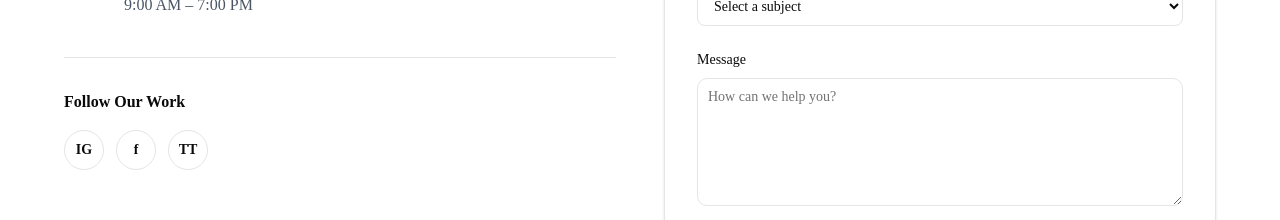
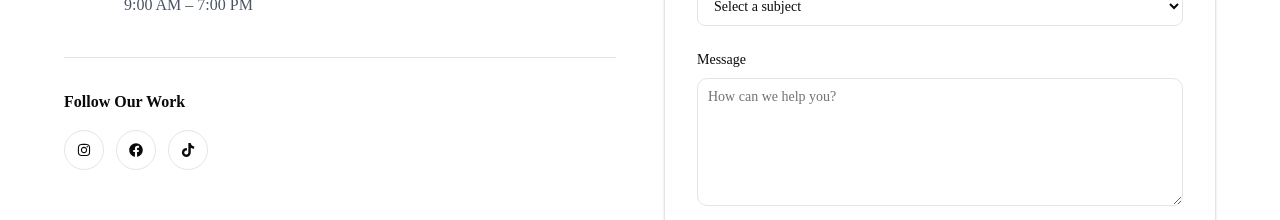
Before and after one commit to Nuhamin-07/tattoo-studio, a Next.js app: page /contact-us in a window 1280 px wide. Shown: the part 860-1080 px from the top of the page. Built offline with nearby package versions, Linux system fonts and the light colour scheme.

Commit message:
contact icons modified

```diff
--- a/app/contact-us/page.tsx
+++ b/app/contact-us/page.tsx
@@ -8,6 +8,8 @@ import {
     Phone,
     Send,
 } from "lucide-react";
+import { FaFacebook, FaInstagram, FaTiktok } from "react-icons/fa";
+
 
 import { Button } from "@/components/ui/button";
 import { Input } from "@/components/ui/input";
@@ -127,7 +129,7 @@ export default function ContactPage() {
                                     aria-label="Instagram"
                                     className="flex h-10 w-10 items-center justify-center rounded-full border text-sm font-semibold transition hover:bg-black hover:text-white"
                                 >
-                                    IG
+                                    <FaInstagram />
                                 </a>
 
                                 <a
@@ -135,7 +137,7 @@ export default function ContactPage() {
                                     aria-label="Facebook"
                                     className="flex h-10 w-10 items-center justify-center rounded-full border text-sm font-semibold transition hover:bg-black hover:text-white"
                                 >
-                                    f
+                                    <FaFacebook />
                                 </a>
 
                                 <a
@@ -143,7 +145,7 @@ export default function ContactPage() {
                                     aria-label="TikTok"
                                     className="flex h-10 w-10 items-center justify-center rounded-full border text-sm font-semibold transition hover:bg-black hover:text-white"
                                 >
-                                    TT
+                                    <FaTiktok />
                                 </a>
                             </div>
                         </div>
```
